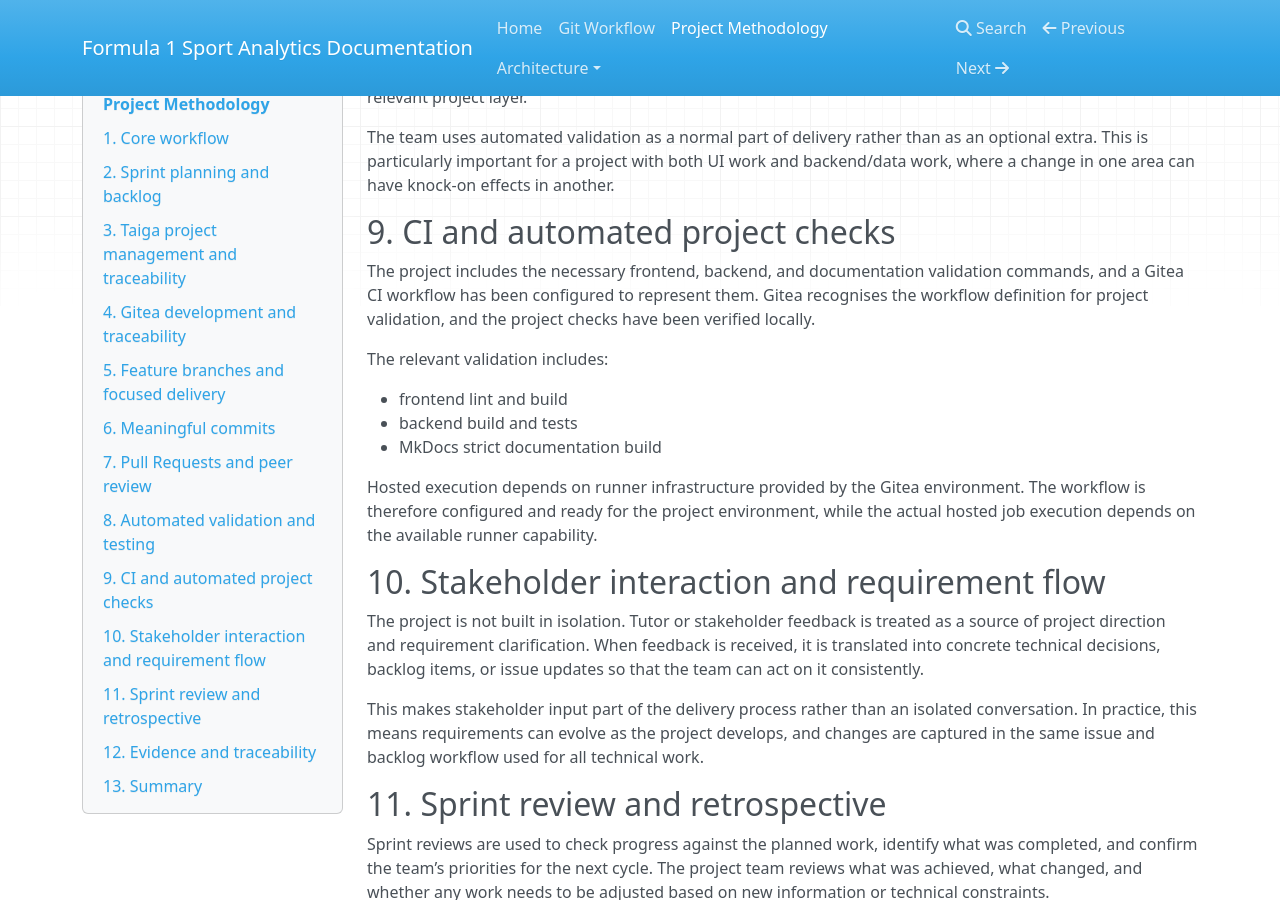
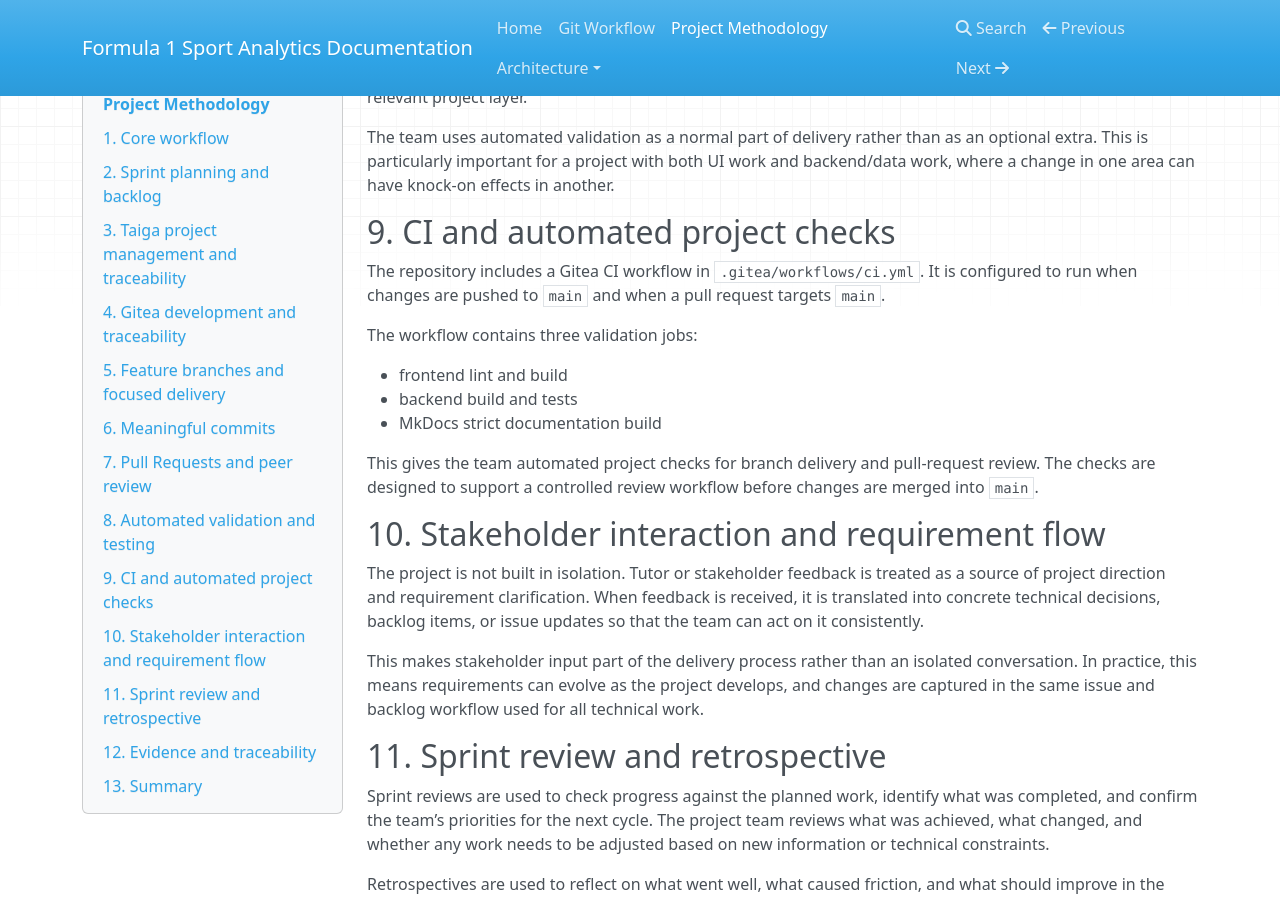
Before and after one commit to kayuraGovindsammy-del/Formula-One-SportsAnalytics, an MkDocs documentation site: the page built from docs/methodology.md, in a window 1280 px wide and 900 px high, scrolled down 2637 px. Built offline with MkDocs 1.6.1, drawn with Linux system fonts in a browser that asks for light colours; nearby versions of some CDN libraries.

Commit message:
updated CI documentation

```diff
--- a/docs/methodology.md
+++ b/docs/methodology.md
@@ -92,15 +92,15 @@ The team uses automated validation as a normal part of delivery rather than as a
 
 ## 9. CI and automated project checks
 
-The project includes the necessary frontend, backend, and documentation validation commands, and a Gitea CI workflow has been configured to represent them. Gitea recognises the workflow definition for project validation, and the project checks have been verified locally.
+The repository includes a Gitea CI workflow in `.gitea/workflows/ci.yml`. It is configured to run when changes are pushed to `main` and when a pull request targets `main`.
 
-The relevant validation includes:
+The workflow contains three validation jobs:
 
 - frontend lint and build
 - backend build and tests
 - MkDocs strict documentation build
 
-Hosted execution depends on runner infrastructure provided by the Gitea environment. The workflow is therefore configured and ready for the project environment, while the actual hosted job execution depends on the available runner capability.
+This gives the team automated project checks for branch delivery and pull-request review. The checks are designed to support a controlled review workflow before changes are merged into `main`.
 
 ## 10. Stakeholder interaction and requirement flow
 
```
Also changed, not shown: README.md (+6 -4 lines), docs/git-workflow.md (+2 -0 lines).
